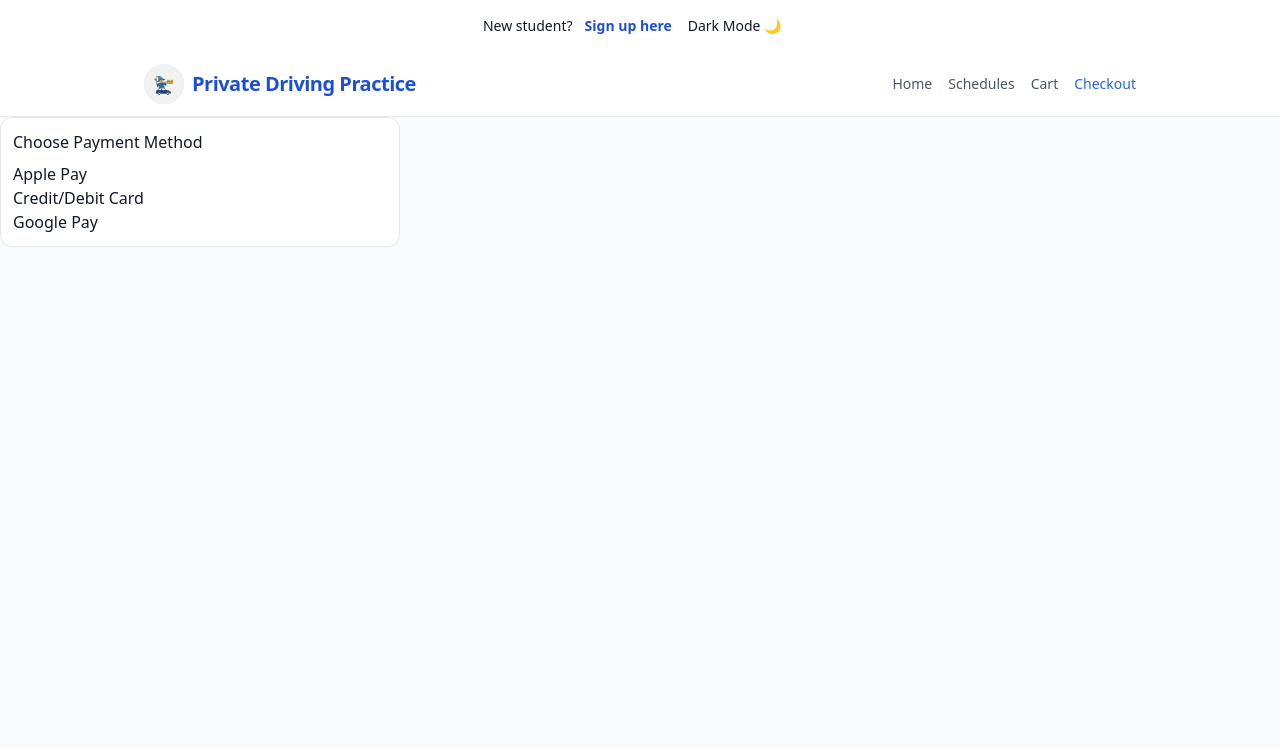
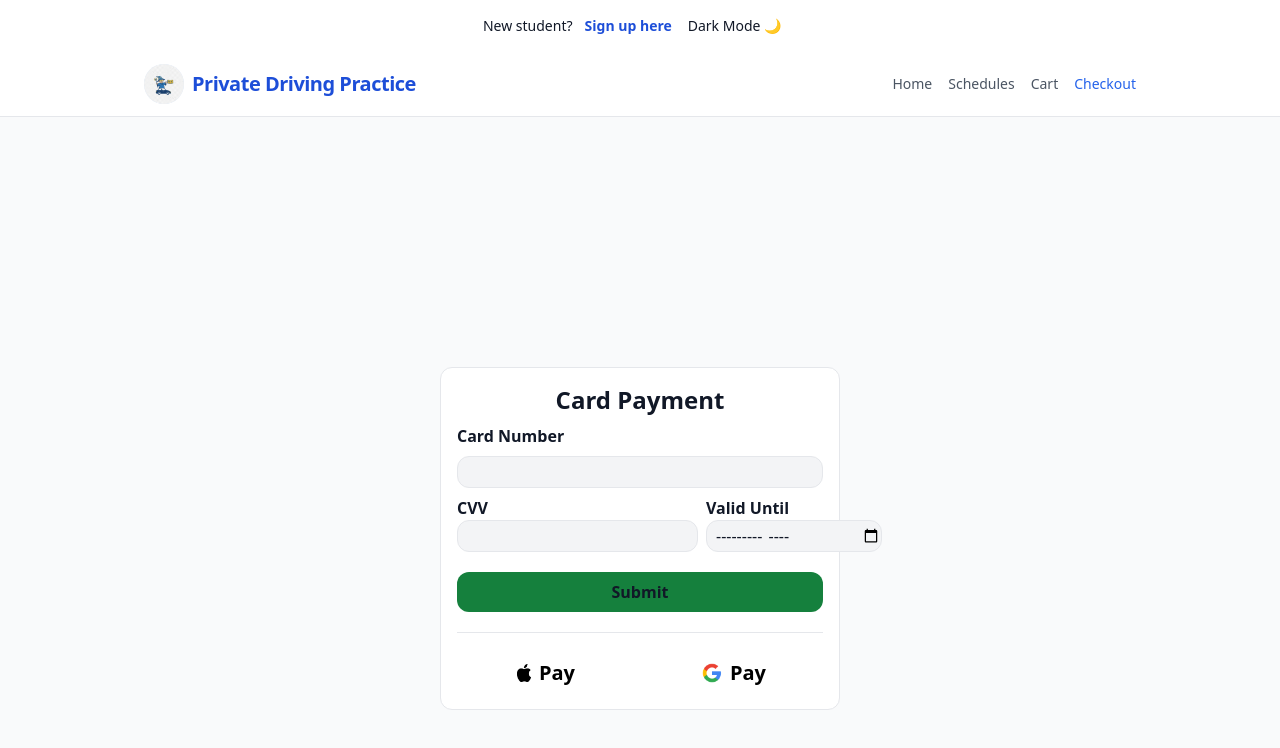
Before and after one commit to IIMaksymilianDymitrII/Driving-School-Examination, a React (Vite) app: page /checkout in a window 1280 px wide. Both pictures are taken after a click on the button "Next". Shown: the top 748 px of the page. Built offline with nearby package versions, Linux system fonts and the light colour scheme.

Commit message:
Checkout Design Done

```diff
--- a/src/pages/CheckoutPage.tsx
+++ b/src/pages/CheckoutPage.tsx
@@ -1,5 +1,7 @@
 import { useState } from "react";
 import { useTheme } from "../context/ThemeContext";
+import GoogleLogo from "../assets/Google__G__logo.svg.png";
+import AppleLogo from "../assets/AppleLogo.png";
 
 const CheckoutPage = () => {
   const { themeColors } = useTheme();
@@ -21,31 +23,34 @@ const CheckoutPage = () => {
 
   const steps = [
     <section
-      className={`p-3 flex flex-col w-[400px] gap-2 ${themeColors.bgWidget} border ${themeColors.border} rounded-xl `}
+      className={`p-3 flex flex-col w-[400px] gap-2 ${themeColors.bgWidget} border ${themeColors.border} rounded-xl h-fit mt-[250px] `}
     >
       <p className="font-semibold">Email Address</p>
       <input
-        className="rounded-xl text-black pl-2"
+        className={`rounded-xl pl-2 h-8  ${themeColors.elevated} ${themeColors.border} border`}
+        placeholder="Email Address"
         name="email"
         value={formData.email}
         onChange={handleChange}
       />
       <p className="font-semibold">Name</p>
       <input
-        className="rounded-xl text-black pl-2"
+        className={`rounded-xl pl-2 h-8  ${themeColors.elevated} ${themeColors.border} border`}
+        placeholder="Name"
         name="firstName"
         value={formData.firstName}
         onChange={handleChange}
       />
-      <p className="font-semibold">Lastname</p>
+      <p className="font-semibold">Last name</p>
       <input
-        className="rounded-xl text-black pl-2"
+        className={`rounded-xl pl-2 h-8  ${themeColors.elevated} ${themeColors.border} border`}
+        placeholder="Last name"
         name="lastName"
         value={formData.lastName}
         onChange={handleChange}
       />
       <button
-        className="bg-blue-600 w-fit self-center rounded-xl px-2 py-1 font-semibold"
+        className="bg-blue-600 hover:bg-blue-700 w-fit self-center rounded-xl px-4 py-2 font-semibold mt-3"
         onClick={() => setStep(1)}
       >
         Next
@@ -53,29 +58,12 @@ const CheckoutPage = () => {
     </section>,
 
     <section
-      className={`p-3 flex flex-col w-[400px] gap-2 ${themeColors.bgWidget} border ${themeColors.border} rounded-xl `}
-    >
-      <h1>Choose Payment Method</h1>
-      <ul>
-        <li>
-          <button>Apple Pay</button>
-        </li>
-        <li>
-          <button onClick={() => setStep(2)}>Credit/Debit Card</button>
-        </li>
-        <li>
-          <button>Google Pay</button>
-        </li>
-      </ul>
-    </section>,
-
-    <section
-      className={`p-3 flex flex-col w-[400px] gap-2 ${themeColors.bgWidget} border ${themeColors.border} rounded-xl `}
+      className={`p-4 flex flex-col w-[400px] gap-2 ${themeColors.bgWidget} border ${themeColors.border} rounded-xl mt-[250px] h-fit`}
     >
       <h1 className="font-semibold text-2xl self-center">Card Payment</h1>
-      <p>Card Number</p>
+      <p className="font-semibold">Card Number</p>
       <input
-        className="rounded-xl text-black pl-2"
+        className={`rounded-xl pl-2 h-8  ${themeColors.elevated} ${themeColors.border} border`}
         type="text"
         name="cardNumber"
         value={formData.cardNumber}
@@ -83,9 +71,9 @@ const CheckoutPage = () => {
       />
       <div className="flex gap-2">
         <div>
-          <p>CVV</p>
+          <p className="font-semibold">CVV</p>
           <input
-            className="rounded-xl text-black pl-2 h-7"
+            className={`rounded-xl pl-2 h-8  ${themeColors.elevated} ${themeColors.border} border`}
             type="text"
             name="cvv"
             value={formData.cvv}
@@ -93,9 +81,9 @@ const CheckoutPage = () => {
           />
         </div>
         <div>
-          <p>Valid Until</p>
+          <p className="font-semibold">Valid Until</p>
           <input
-            className="rounded-xl text-black pl-2"
+            className={`rounded-xl pl-2 h-8  ${themeColors.elevated} ${themeColors.border} border`}
             type="month"
             name="validUntil"
             value={formData.validUntil}
@@ -103,17 +91,43 @@ const CheckoutPage = () => {
           />
         </div>
       </div>
-      <button onClick={() => setStep(3)}>Submit</button>
+      <button
+        className="bg-green-700 hover:bg-green-600 w-full self-center rounded-xl px-4 py-2 font-semibold mt-3"
+        onClick={() => setStep(2)}
+      >
+        Submit
+      </button>
+      <hr className="my-3"/>
+      <ul className="flex justify-center items-center gap-2">
+        <li>
+          <button>
+            <div className="bg-white flex items-center justify-center gap-2 font-bold text-xl text-black h-10 rounded-xl w-[180px] p-3">
+              <img src={AppleLogo} alt="Apple Logo" className="w-3.5" />
+              Pay
+            </div>
+          </button>
+        </li>
+
+        <li>
+          <button>
+            <div className="bg-white flex items-center justify-center gap-2 font-bold text-xl text-black h-10 rounded-xl w-[180px] p-3">
+              <img src={GoogleLogo} alt="Google Logo" className="w-5" />
+              Pay
+            </div>
+          </button>
+        </li>
+      </ul>
     </section>,
 
-    <div>
-      <h1>Thank You for your Purchase</h1>
+
+    <section className="flex flex-col items-center text-center flex-1 mt-[250px]">
+      <h1 className="font-bold text-4xl p-3">Thank You for your Purchase</h1>
       <p>Your Receipt will be sent via Email</p>
-    </div>,
+    </section>
   ];
 
   return (
-    <main className={`min-h-screen ${themeColors.text}`}>{steps[step]}</main>
+    <main className={`min-h-screen flex justify-center ${themeColors.text}`}>{steps[step]}</main>
   );
 };
 
```
Also changed, not shown: src/assets/AppleLogo.png (added), src/assets/Google__G__logo.svg.png (added).
